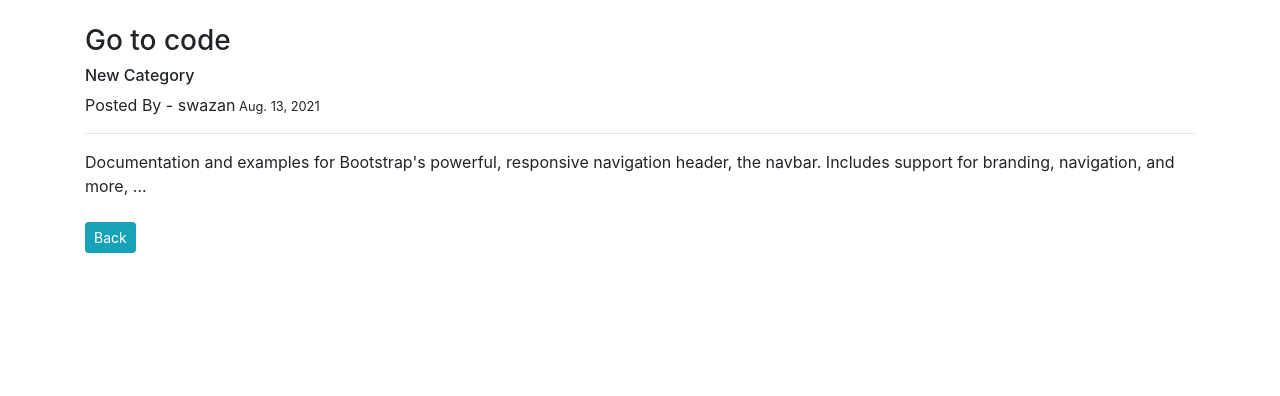
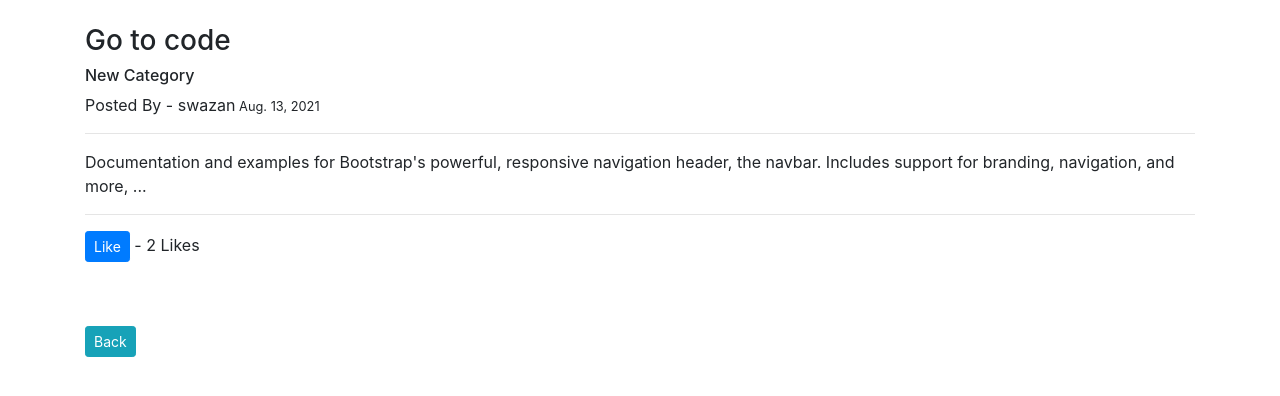
Before and after one commit to MarzanulHoque/Django-blog, a Django app: page /article/15 in a window 1280 px wide. Shown: the part 56-452 px from the top of the page. Run offline with Django 3.2, Linux system fonts and the light colour scheme; data comes from the database, SQL or seed files in the repository; both versions use the stored data as it was after the commit; some libraries are stand-ins or nearby versions.

Commit message:
Like Functionality Added

```diff
--- a/blog/theblog/models.py
+++ b/blog/theblog/models.py
@@ -1,10 +1,11 @@
 from django.db import models
 from django.contrib.auth.models import User
 from django.urls import reverse
-from datetime import datetime ,date
+from datetime import datetime, date
+
 
 class Category(models.Model):
-    name=models.CharField(max_length=100)
+    name = models.CharField(max_length=100)
 
     def __str__(self):
         return self.name
@@ -12,17 +13,21 @@ class Category(models.Model):
     def get_absolute_url(self):
         return reverse('home')
 
+
 class Post(models.Model):
     title = models.CharField(max_length=200)
-    title_tag= models.CharField(max_length=200)
-    author = models.ForeignKey(User,on_delete=models.CASCADE)
-    body=models.TextField()
+    title_tag = models.CharField(max_length=200)
+    author = models.ForeignKey(User, on_delete=models.CASCADE)
+    body = models.TextField()
     post_date = models.DateField(auto_now_add=True)
-    category = models.CharField(max_length=200,default="Uncategorized")
+    category = models.CharField(max_length=200, default="Uncategorized")
+    likes = models.ManyToManyField(User, related_name='blog_posts')
 
+    def total_likes(self):
+        return self.likes.count()
 
     def __str__(self):
-        return self.title + " | " +str(self.author)
+        return self.title + " | " + str(self.author)
 
     def get_absolute_url(self):
         return reverse('home')
--- a/blog/theblog/templates/theblog/detail.html
+++ b/blog/theblog/templates/theblog/detail.html
@@ -24,6 +24,14 @@
       <hr>
       {{ post.body|safe }}
       <br>
+      <hr>
+          <form class="" action="{% url 'like_post' post.id %}" method="POST">
+              {% csrf_token %}
+              <button type="submit" name="post_id" value ="{{ post.id }}" class="btn btn-primary btn-sm">
+                  Like
+              </button> - {{ total_likes }} Likes
+          </form>
+      <br>
       <br>
       <a href="{% url 'home' %}" class="btn btn-sm btn-info">Back</a>
 
--- a/blog/theblog/urls.py
+++ b/blog/theblog/urls.py
@@ -1,14 +1,15 @@
 
 from django.urls import path
-from .views import HomeView ,ArticleDetailView,AddPostView,UpdatePostView ,DeletePostView,AddCategoryView,CategoryView,CategoryListView
+from .views import HomeView, ArticleDetailView, AddPostView, UpdatePostView, DeletePostView, AddCategoryView, CategoryView, CategoryListView, LikeView
 
 urlpatterns = [
-    path('', HomeView.as_view(),name= "home"),
-    path('article/<int:pk>', ArticleDetailView.as_view(),name= "article-detail"),
-    path('article/edit/<int:pk>', UpdatePostView.as_view(),name= "update_post"),
-    path('article/delete/<int:pk>', DeletePostView.as_view(),name= "delete_post"),
-    path('add_post', AddPostView.as_view(),name= "add_post"),
-    path('add_category', AddCategoryView.as_view(),name= "add_category"),
-    path('category/<str:cat>',CategoryView,name= "categories"),
-    path('categories_list',CategoryListView,name= "category_list")
+    path('', HomeView.as_view(), name="home"),
+    path('article/<int:pk>', ArticleDetailView.as_view(), name="article-detail"),
+    path('article/edit/<int:pk>', UpdatePostView.as_view(), name="update_post"),
+    path('article/delete/<int:pk>', DeletePostView.as_view(), name="delete_post"),
+    path('add_post', AddPostView.as_view(), name="add_post"),
+    path('add_category', AddCategoryView.as_view(), name="add_category"),
+    path('category/<str:cat>', CategoryView, name="categories"),
+    path('categories_list', CategoryListView, name="category_list"),
+    path('like/<int:pk>', LikeView, name="like_post")
 ]
--- a/blog/theblog/views.py
+++ b/blog/theblog/views.py
@@ -1,49 +1,63 @@
-from django.shortcuts import render
-from django.views.generic import ListView,DetailView,CreateView,UpdateView ,DeleteView
-from .models import Post,Category
-from django.urls import reverse_lazy
-from .forms import PostForm,EditForm
+from django.shortcuts import render, get_object_or_404
+from django.views.generic import ListView, DetailView, CreateView, UpdateView, DeleteView
+from .models import Post, Category
+from django.urls import reverse_lazy, reverse
+from .forms import PostForm, EditForm
+from django.http import HttpResponseRedirect
 
 # Create your views here.
+
+
+def LikeView(request, pk):
+    post = get_object_or_404(Post, id=request.POST.get('post_id'))
+    post.likes.add(request.user)
+    return HttpResponseRedirect(reverse('article-detail', args=[str(pk)]))
+
 
 class HomeView(ListView):
 
     model = Post
-    template_name="theblog/home.html"
-    ordering=['post_date']
+    template_name = "theblog/home.html"
+    ordering = ['post_date']
 
-    def get_context_data(self, *args , **kwargs):
+    def get_context_data(self, *args, **kwargs):
         cat_menu = Category.objects.all()
-        context= super(HomeView,self).get_context_data(*args , **kwargs)
-        context["cat_menu"]=cat_menu
+        context = super(HomeView, self).get_context_data(*args, **kwargs)
+        context["cat_menu"] = cat_menu
         return context
 
-def CategoryView(request,cat):
+
+def CategoryView(request, cat):
     # cat=cat.replace('-',' ')
-    catlist=Post.objects.filter(category=cat)
-    return render(request,'theblog/categories.html',{'cat':cat.title(),'catlist':catlist})
+    catlist = Post.objects.filter(category=cat)
+    return render(request, 'theblog/categories.html', {'cat': cat.title(), 'catlist': catlist})
+
 
 def CategoryListView(request):
     # cat=cat.replace('-',' ')
-    catlistmenu=Category.objects.all()
+    catlistmenu = Category.objects.all()
 
-    return render(request,'theblog/category_list.html',{'catlistmenu':catlistmenu})
-
+    return render(request, 'theblog/category_list.html', {'catlistmenu': catlistmenu})
 
 
 class ArticleDetailView(DetailView):
     model = Post
-    template_name="theblog/detail.html"
+    template_name = "theblog/detail.html"
 
-    def get_context_data(self, *args , **kwargs):
+    def get_context_data(self, *args, **kwargs):
         cat_menu = Category.objects.all()
-        context= super(ArticleDetailView,self).get_context_data(*args , **kwargs)
-        context["cat_menu"]=cat_menu
+        stuff = get_object_or_404(Post, id=self.kwargs['pk'])
+        post_likes = stuff.total_likes()
+        context = super(ArticleDetailView, self).get_context_data(
+            *args, **kwargs)
+        context["cat_menu"] = cat_menu
+        context["total_likes"] = post_likes
         return context
+
 
 class AddPostView(CreateView):
     model = Post
-    template_name="theblog/add_post.html"
+    template_name = "theblog/add_post.html"
     form_class = PostForm
 
     # def get_context_data(self, *args , **kwargs):
@@ -52,35 +66,39 @@ class AddPostView(CreateView):
     #     context["cat_menu"]=cat_menu
     #     return context
 
+
 class AddCategoryView(CreateView):
     model = Category
-    template_name="theblog/add_category.html"
-    fields=['name']
+    template_name = "theblog/add_category.html"
+    fields = ['name']
 
-    def get_context_data(self, *args , **kwargs):
+    def get_context_data(self, *args, **kwargs):
         cat_menu = Category.objects.all()
-        context= super(AddCategoryView,self).get_context_data(*args , **kwargs)
-        context["cat_menu"]=cat_menu
+        context = super(AddCategoryView, self).get_context_data(
+            *args, **kwargs)
+        context["cat_menu"] = cat_menu
         return context
 
+
 class UpdatePostView(UpdateView):
-    model=Post
-    form_class= EditForm
+    model = Post
+    form_class = EditForm
     template_name = "theblog/update_post.html"
 
-    def get_context_data(self, *args , **kwargs):
+    def get_context_data(self, *args, **kwargs):
         cat_menu = Category.objects.all()
-        context= super(UpdatePostView,self).get_context_data(*args , **kwargs)
-        context["cat_menu"]=cat_menu
+        context = super(UpdatePostView, self).get_context_data(*args, **kwargs)
+        context["cat_menu"] = cat_menu
         return context
+
 
 class DeletePostView(DeleteView):
     model = Post
     template_name = 'theblog/delete_post.html'
-    success_url= reverse_lazy('home')
+    success_url = reverse_lazy('home')
 
-    def get_context_data(self, *args , **kwargs):
+    def get_context_data(self, *args, **kwargs):
         cat_menu = Category.objects.all()
-        context= super(DeletePostView,self).get_context_data(*args , **kwargs)
-        context["cat_menu"]=cat_menu
+        context = super(DeletePostView, self).get_context_data(*args, **kwargs)
+        context["cat_menu"] = cat_menu
         return context
```
Also changed, not shown: blog/theblog/forms.py (+16 -15 lines), blog/db.sqlite3, blog/theblog/migrations/0005_post_likes.py (added).
